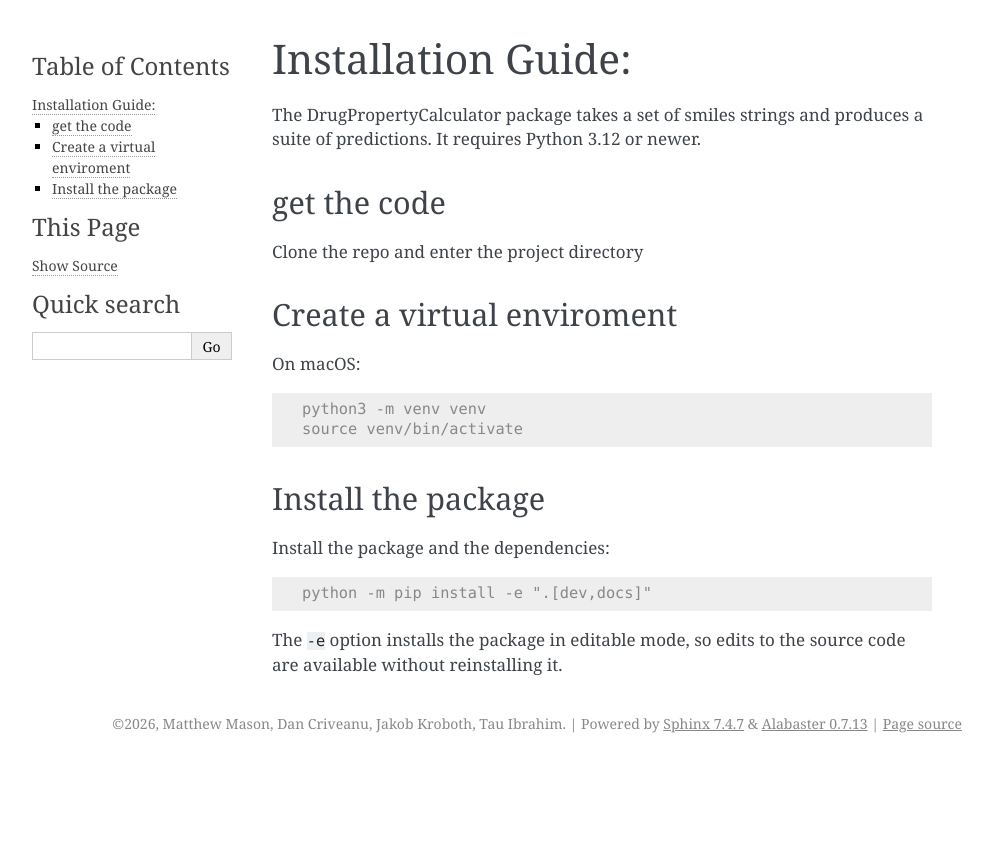
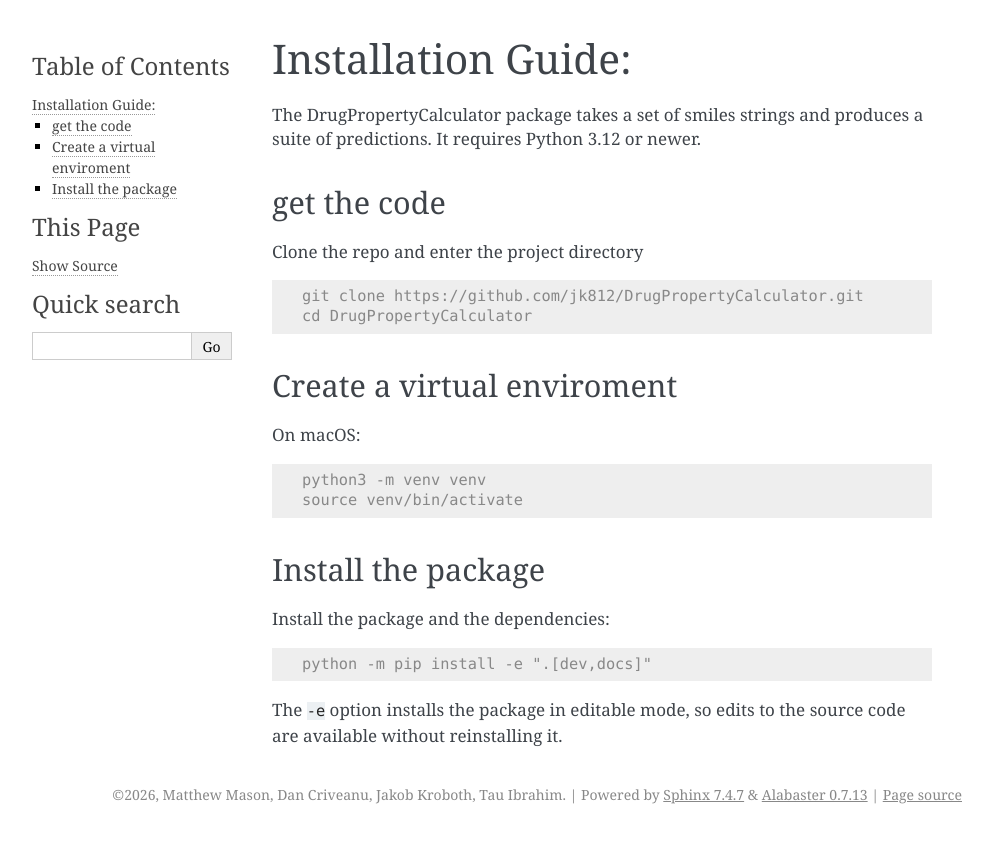
Before and after one commit to jk812/DrugPropertyCalculator, a Sphinx documentation site: the page built from docs/install.rst, in a window 1280 px wide. Shown: the top 843 px of the page, without its empty margins (148-1141 px from the left). Built offline with Sphinx 7.4.7, drawn with Linux system fonts in a browser that asks for light colours; some of the changed lines change nothing that is shown.

Commit message:
fixing install.rst

```diff
--- a/docs/install.rst
+++ b/docs/install.rst
@@ -11,8 +11,9 @@ get the code
 Clone the repo and enter the project directory
 
 .. code-block:: console
-    git clone https://github.com/jk812/DrugPropertyCalculator/blob/main/.github/workflows/pages.yml
-    cd DrugPropertyCalculator
+
+   git clone https://github.com/jk812/DrugPropertyCalculator.git
+   cd DrugPropertyCalculator
 
 Create a virtual enviroment
 ---------------------------
```
